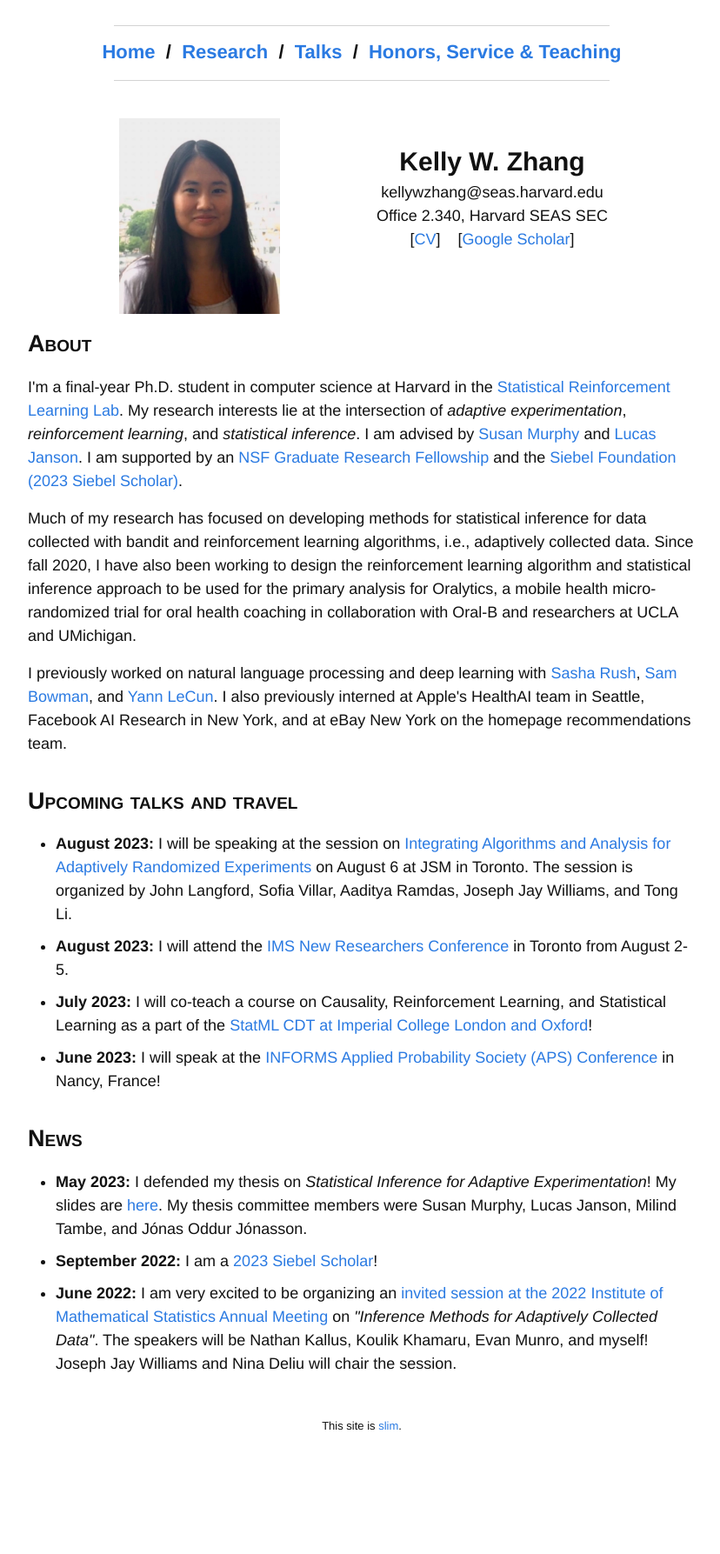
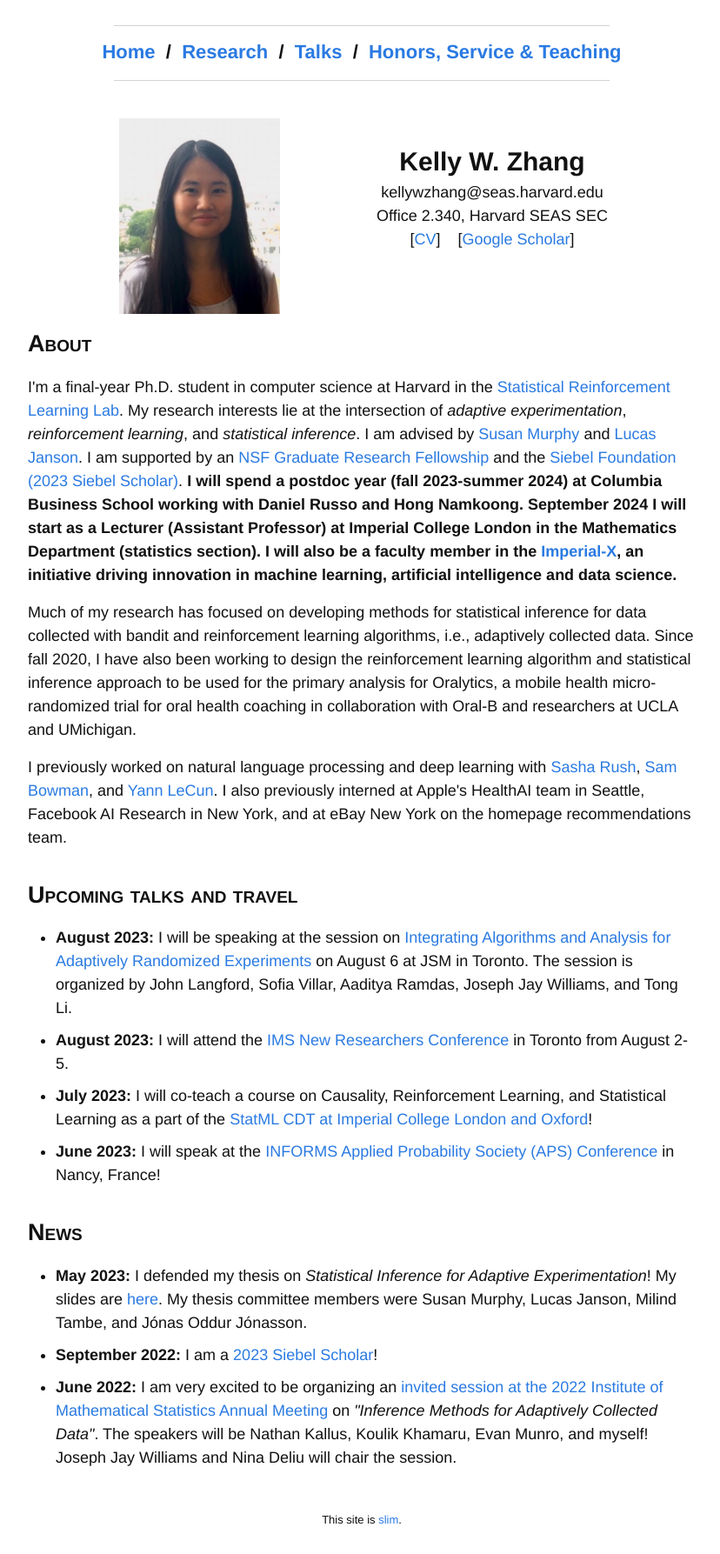
Before and after one commit to kellywzhang/kellywzhang.github.io_old, a Jekyll site: the page built from index.html, in a window 1280 px wide. Shown: the whole page at 87% size, without its empty margins (224-1052 px from the left). Built offline with Jekyll 4.4.1, drawn with Linux system fonts in a browser that asks for light colours; before the commit the page ends 1679 px from its top, so only the background shows below that.

Commit message:
adding next steps

```diff
--- a/index.html
+++ b/index.html
@@ -88,7 +88,9 @@ layout: default
         My research interests lie at the intersection of <em>adaptive experimentation</em>, <em>reinforcement learning</em>, and <em>statistical inference</em>.
         <!--I'm interested in understanding and addressing the challenges people face when applying reinforcement learning algorithms to real-world problems, particularly mobile health.-->
         I am advised by <a href="http://people.seas.harvard.edu/~samurphy/">Susan Murphy</a> and <a href="http://lucasjanson.fas.harvard.edu/">Lucas Janson</a>.
-        I am supported by an <a href="https://www.nsfgrfp.org/general_resources/about">NSF Graduate Research Fellowship</a> and the <a href="https://www.siebelscholars.com/articles/welcome-class-of-2023-siebel-scholars/" target="_blank" rel="noopener noreferrer">Siebel Foundation (2023 Siebel Scholar)</a>.</p>
+        I am supported by an <a href="https://www.nsfgrfp.org/general_resources/about">NSF Graduate Research Fellowship</a> and the <a href="https://www.siebelscholars.com/articles/welcome-class-of-2023-siebel-scholars/" target="_blank" rel="noopener noreferrer">Siebel Foundation (2023 Siebel Scholar)</a>.
+		<b>I will spend a postdoc year (fall 2023-summer 2024) at Columbia Business School working with Daniel Russo and Hong Namkoong. September 2024 I will start as a Lecturer (Assistant Professor) at Imperial College London in the Mathematics Department (statistics section).
+			I will also be a faculty member in the <a href="https://ix.imperial.ac.uk/">Imperial-X</a>, an initiative driving innovation in machine learning, artificial intelligence and data science.</b></p>
 
         <p>Much of my research has focused on developing methods for statistical inference for data collected with bandit and reinforcement learning algorithms, i.e., adaptively collected data. Since fall 2020, I have also been working to design the reinforcement learning algorithm and statistical inference approach to be used for the primary analysis for Oralytics, a mobile health micro-randomized trial for oral health coaching in collaboration with Oral-B and researchers at UCLA and UMichigan.</p>
 
```
